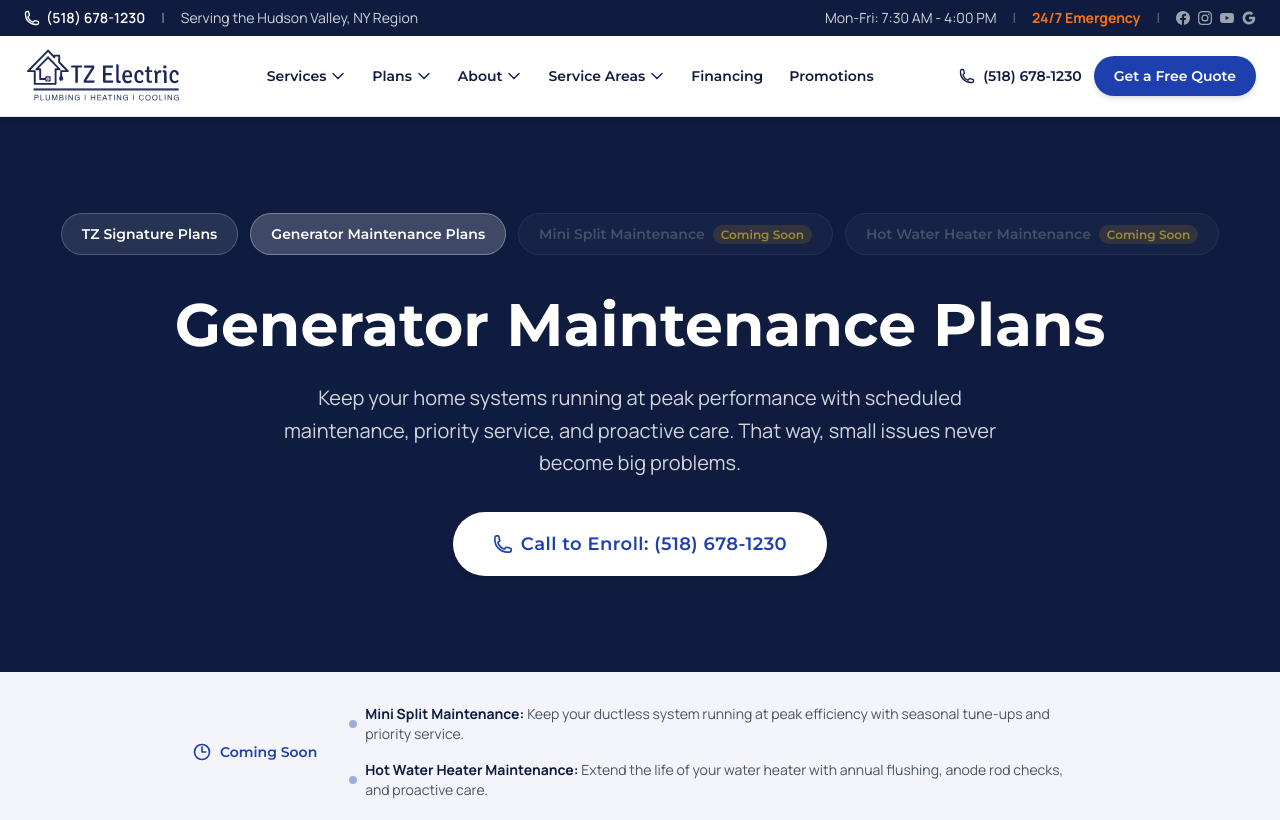
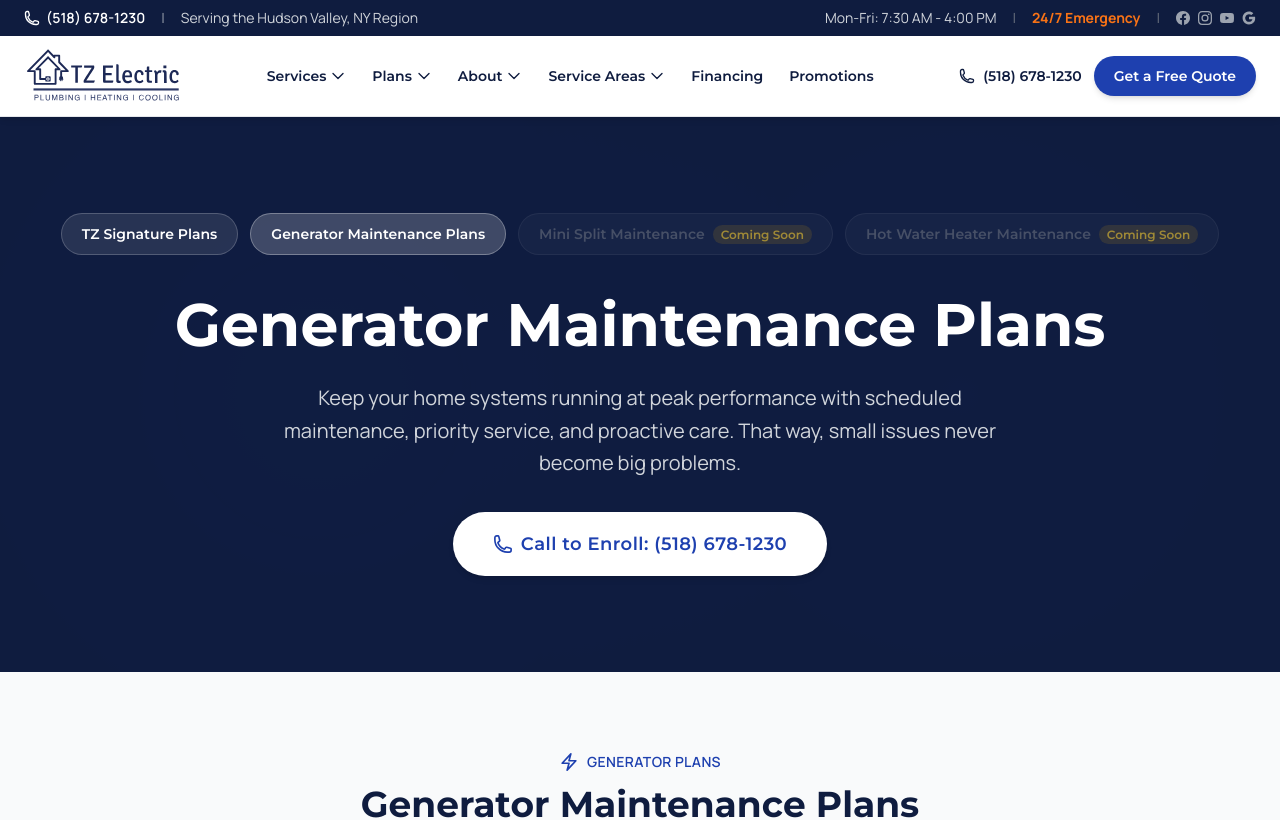
Before and after one commit to cqdesignsny/tz-electric, a Next.js app: page /maintenance in a window 1280 px wide. Shown: the top 820 px of the page. Built offline with nearby package versions, Linux system fonts and the light colour scheme.

Commit message:
Remove Coming Soon banner from generator maintenance page
Co-Authored-By: Claude Sonnet 4.6 <noreply@anthropic.com>

```diff
--- a/src/app/maintenance/page.tsx
+++ b/src/app/maintenance/page.tsx
@@ -4,7 +4,6 @@ import {
   GENERATOR_PLANS,
   GENERATOR_OVERVIEW,
   CANCELLATION_TERMS,
-  COMING_SOON_PLANS,
 } from '@/lib/maintenance-data'
 import Button from '@/components/ui/Button'
 import ElectricCursor from '@/components/effects/ElectricCursor'
@@ -80,28 +79,6 @@ export default function MaintenancePage() {
               </svg>
               Call to Enroll: {COMPANY.phone}
             </Button>
-          </div>
-        </div>
-      </section>
-
-      {/* Coming Soon Notice */}
-      <section className="py-8 bg-blue/5 border-b border-blue/10">
-        <div className="container-site">
-          <div className="max-w-4xl mx-auto flex flex-col sm:flex-row items-start sm:items-center gap-4 sm:gap-8">
-            <div className="flex items-center gap-2 text-blue font-heading font-semibold text-sm whitespace-nowrap">
-              <svg className="w-5 h-5" fill="none" viewBox="0 0 24 24" strokeWidth={2} stroke="currentColor">
-                <path strokeLinecap="round" strokeLinejoin="round" d="M12 6v6h4.5m4.5 0a9 9 0 11-18 0 9 9 0 0118 0z" />
-              </svg>
-              Coming Soon
-            </div>
-            <div className="flex flex-wrap gap-4">
-              {COMING_SOON_PLANS.map((plan) => (
-                <div key={plan.name} className="flex items-center gap-2 text-sm text-gray-600">
-                  <span className="w-2 h-2 rounded-full bg-blue/40 flex-shrink-0" />
-                  <span><strong className="text-navy">{plan.name}:</strong> {plan.description}</span>
-                </div>
-              ))}
-            </div>
           </div>
         </div>
       </section>
```
